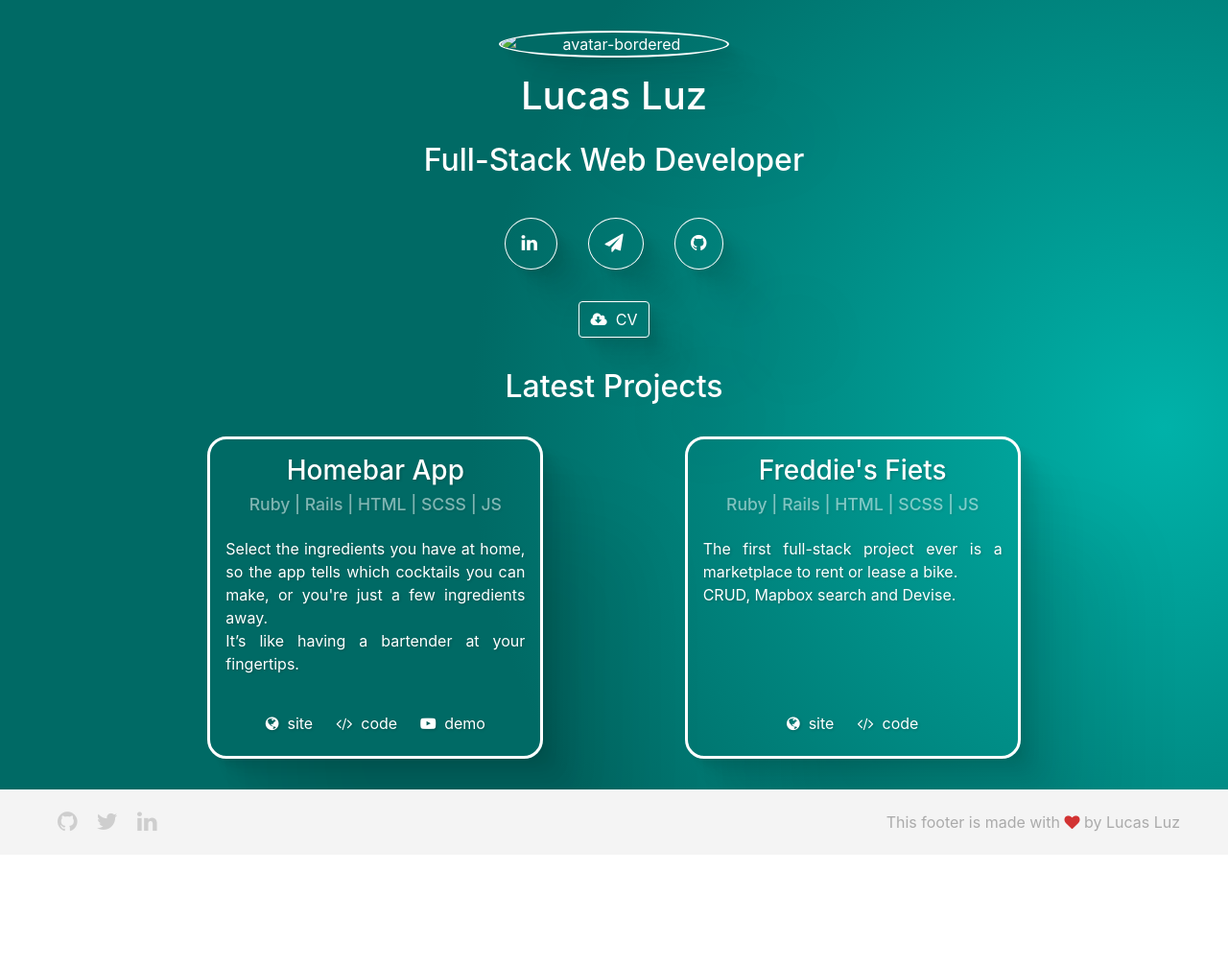
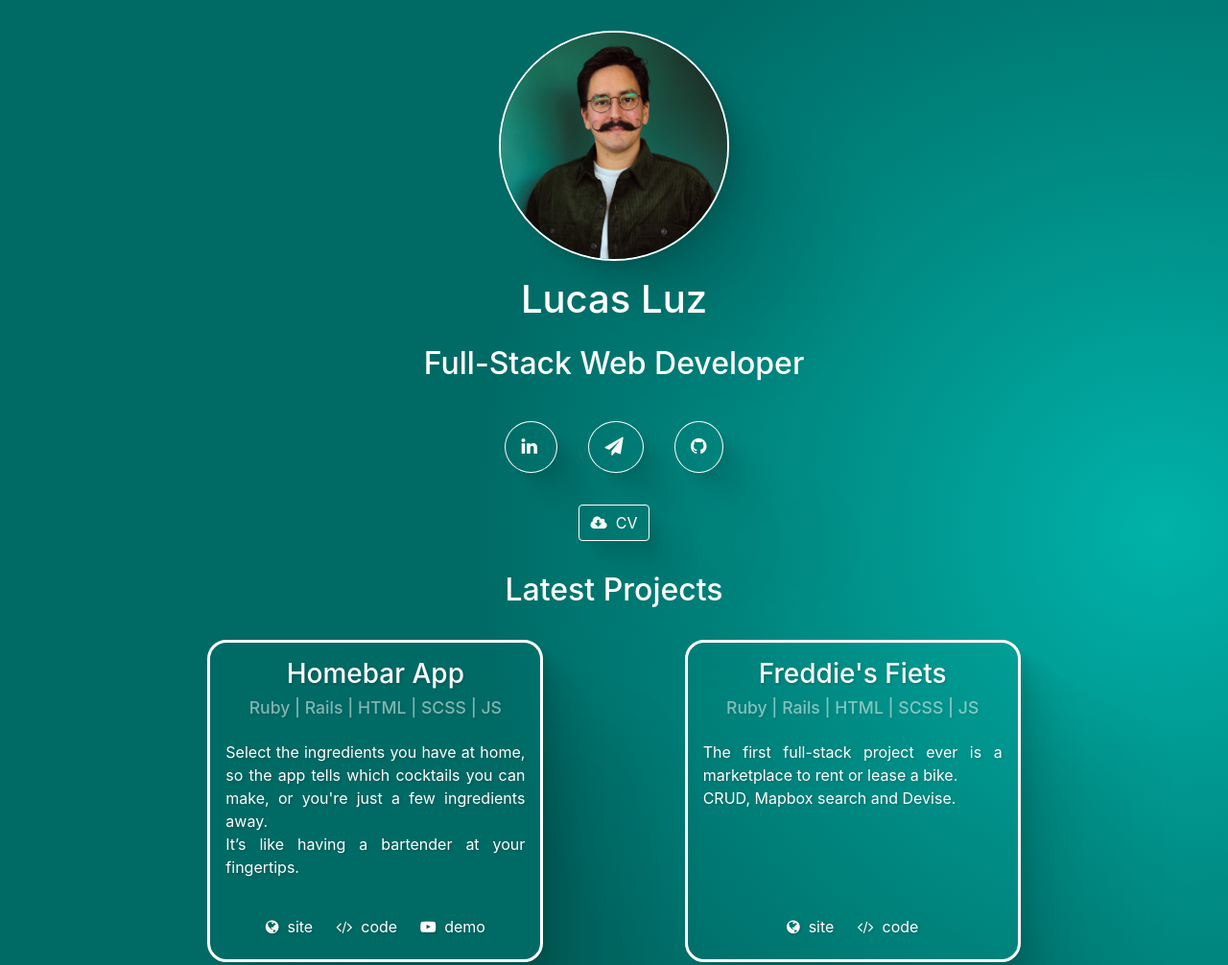
Before and after one commit to lcalazansl/site, a plain HTML site: page index.html in a window 1280 px wide. Shown: the top 1006 px of the page at 96% size. Before the commit the page ends 891 px from the top, so only its background shows below. Drawn offline with nearby package versions, Linux system fonts and the light colour scheme.

Commit message:
photo path typo

```diff
--- a/index.html
+++ b/index.html
@@ -25,7 +25,7 @@
     <div class="container">
       <div class="profile">
         <div class="header">
-          <img class="avatar-bordered" alt="avatar-bordered" src="lluz_avatar_q3_22.jpg"/>
+          <img class="avatar-bordered" alt="avatar-bordered" src="lluz_avatar_q3_22 (low).jpg"/>
           <h1>Lucas Luz</h1>
           <h2>Full-Stack Web&nbsp;Developer</h2>
         </div>
@@ -108,7 +108,7 @@
           </a>
         </div>
         <div class="footer-copyright">
-        This footer is made with <i class="fa fa-heart"></i> by&nbsp;Lucas&nbsp;Luz
+        This is made with <i class="fa fa-heart"></i> by&nbsp;Lucas&nbsp;Luz
         </div>
       </div>
     </div>
```
